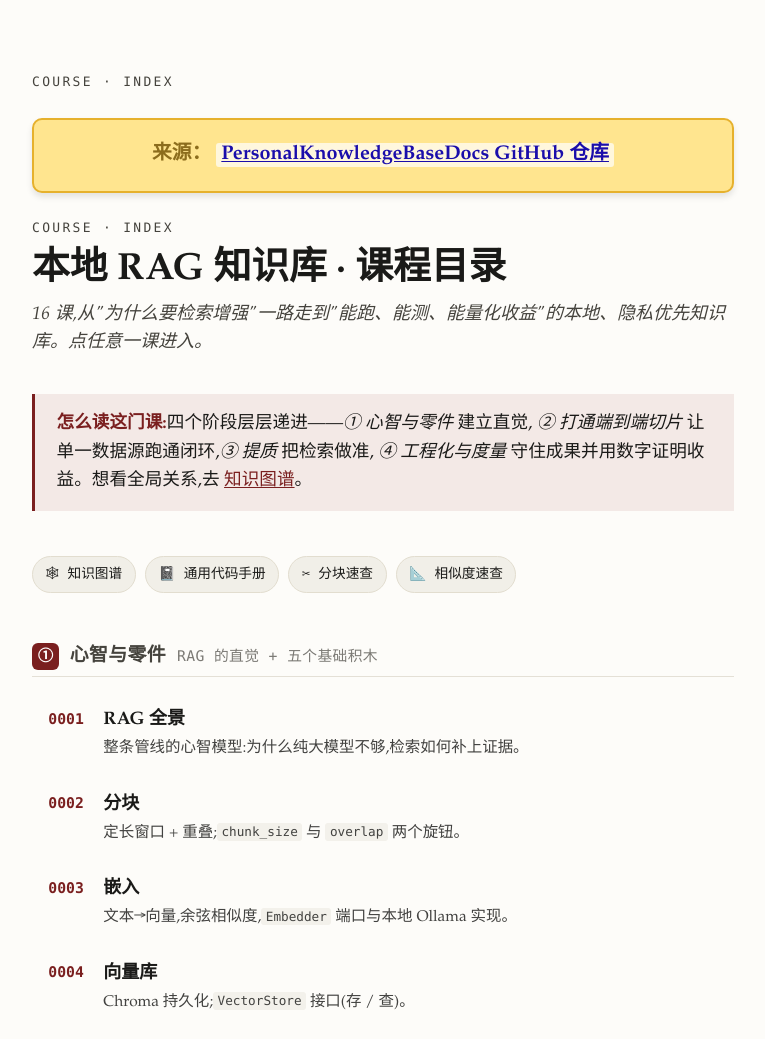
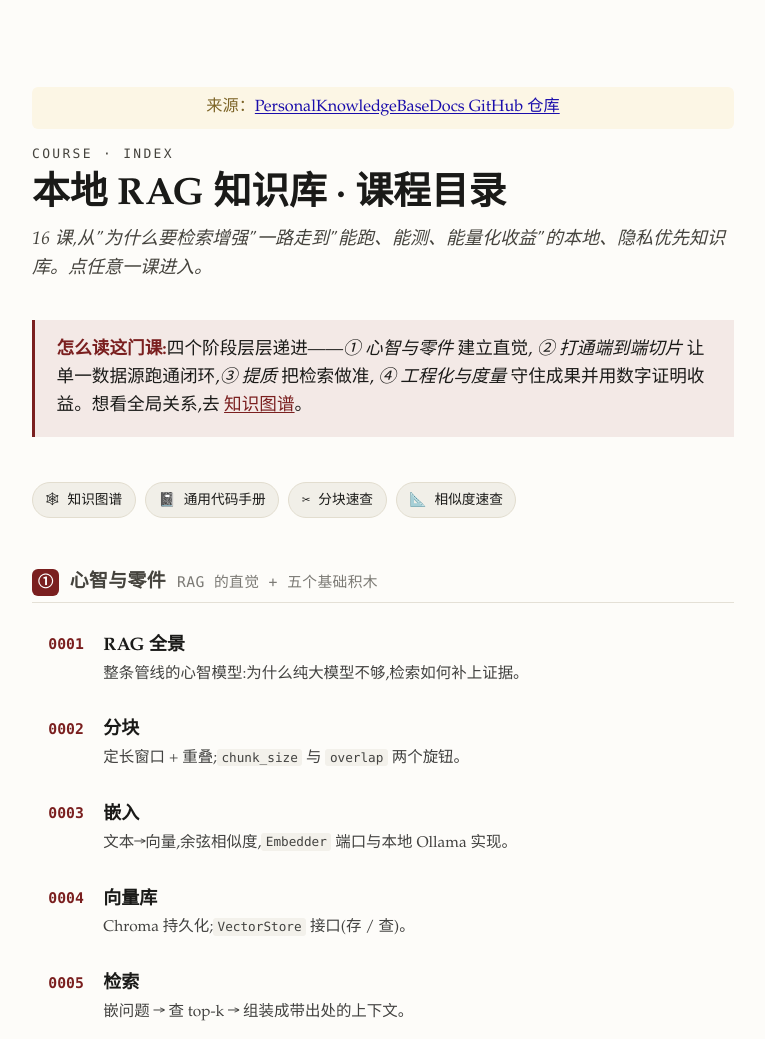
Before and after one commit to JoeHan1994/PersonalKnowledgeBaseDocs, a plain HTML site: page index.html in a window 1280 px wide. Shown: the top 1039 px of the page, without its empty margins (257-1022 px from the left). Drawn offline with Linux system fonts and the light colour scheme.

Commit message:
Update index.html

```diff
--- a/index.html
+++ b/index.html
@@ -8,29 +8,20 @@
 </head>
 <body>
 <article class="lesson">
-  <p class="eyebrow" style="display: flex; justify-content: space-between; align-items: center;">
-      <span>Course · Index</span>
-      <p style="
-          font-size: 1.1em;
-          text-align: center;
-          background-color: #ffe58f; /* Bright yellow background */
-          border: 2px solid #e6b12d;  /* Gold border */
-          color: #8c6d1d;          /* Dark gold text */
-          padding: 20px;
-          border-radius: 10px;
-          margin: 25px 0;
-          box-shadow: 0 4px 6px rgba(0,0,0,0.1);
-          font-weight: bold;
-      ">
-          来源：
-          <a href="https://github.com/JoeHan1994/PersonalKnowledgeBaseDocs"
-             target="_blank"
-             style="color: #1a0dab; text-decoration: underline; padding: 2px 5px; background-color: rgba(255,255,255,0.7); border-radius: 3px;"
-          >
-             PersonalKnowledgeBaseDocs GitHub 仓库
-          </a>
-      </p>
-  </p>
+  <div style="
+    font-size: 0.9em;
+    text-align: center;
+    background-color: #fcf6e5; /* 调淡了的柔和黄色背景 */
+    color: #7d6528;            /* 柔和的深金文字体 */
+    padding: 8px 15px;         /* 极窄的上下内边距，确保单行高 */
+    border-radius: 6px;
+    margin: 15px 0;
+  ">
+    来源：<a href="https://github.com/JoeHan1994/PersonalKnowledgeBaseDocs"
+       target="_blank"
+       style="color: #1a0dab; text-decoration: underline; font-weight: 500;"
+    >PersonalKnowledgeBaseDocs GitHub 仓库</a>
+  </div>
   <p class="eyebrow">Course · Index</p>
   <h1>本地 RAG 知识库 · 课程目录</h1>
   <p class="subtitle">16 课,从"为什么要检索增强"一路走到"能跑、能测、能量化收益"的本地、隐私优先知识库。点任意一课进入。</p>
```
